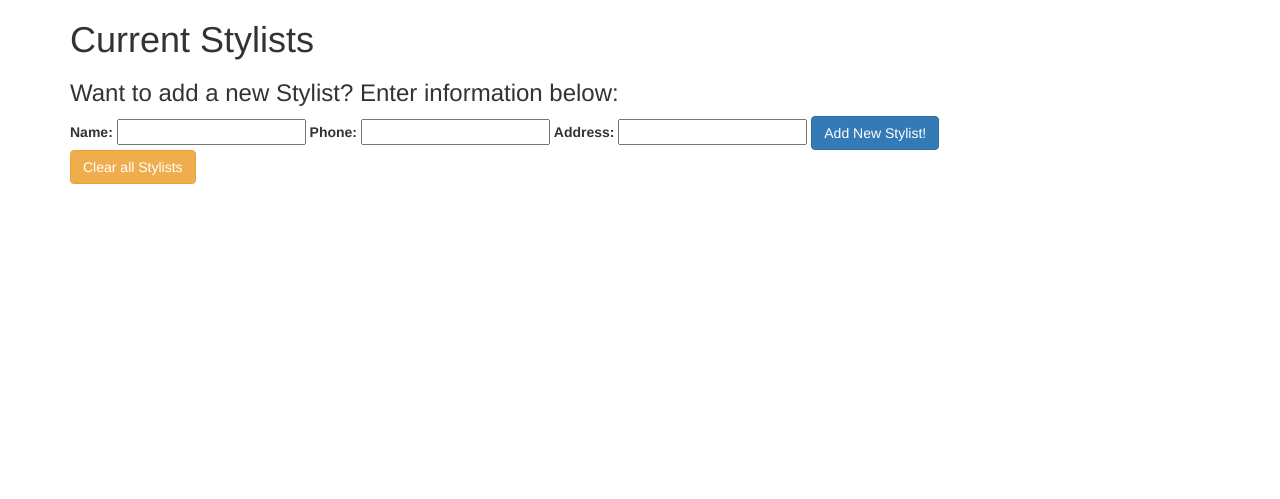
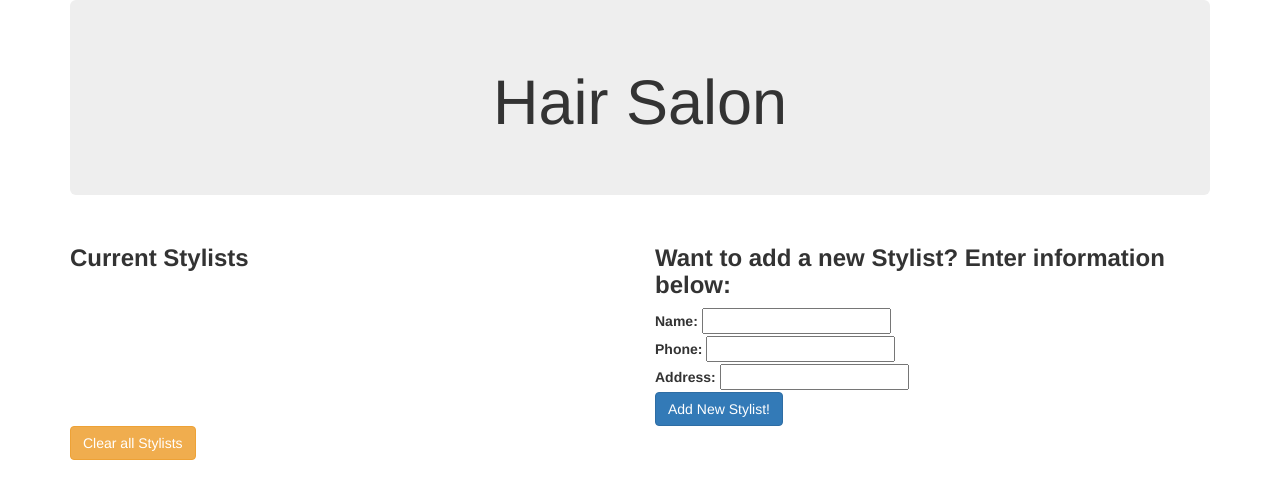
Before and after one commit to jeemb/hair-salon, a PHP site: template views/stylists.html.twig in a window 1280 px wide. Shown: the top 499 px of the page. Run offline with PHP 8.4, Linux system fonts and the light colour scheme; the template is opened without the code that fills it, so the values that code supplies are empty; some libraries are stand-ins or nearby versions.

Commit message:
add styling

```diff
--- a/app/app.php
+++ b/app/app.php
@@ -96,7 +96,7 @@
 
     $app->get("/client/{id}/edit", function($id) use ($app) {
         $client = Client::find($id);
-        return $app['twig']->render('client_edit.html.twig', array('client' => $client));
+        return $app['twig']->render('client_edit.html.twig', array('client' => $client, 'clients' =>Client::getAll()));
     });
 
     //deletes all clients for specific stylist
--- a/views/stylists.html.twig
+++ b/views/stylists.html.twig
@@ -2,11 +2,17 @@
 <html>
     <head>
         <link rel='stylesheet' href='https://maxcdn.bootstrapcdn.com/bootstrap/3.3.1/css/bootstrap.min.css'>
+        <link href="styles.css" rel="stylesheet" type="text/css">
         <title>Hair Salon</title>
     </head>
     <body>
         <div class="container">
-            <h1>Current Stylists</h1>
+            <div class="jumbotron">
+                <h1>Hair Salon</h1>
+            </div>
+            <div class="row">
+                <div class="col-md-6">
+                    <h3>Current Stylists</h3>
                     {% if stylists is not empty %}
                         <ul>
                             {% for stylist in stylists %}
@@ -18,20 +24,25 @@
                             {% endfor %}
                         </ul>
                     {% endif %}
+                </div>
 
+                <div class="col-md-6">
                     <h3>Want to add a new Stylist? Enter information below:</h3>
                     <form action='/stylists_add' method='post'>
                         <label for='name'>Name:</label>
                         <input id='name' name='name' type='name'>
+                        <br>
 
                         <label for='phone'>Phone:</label>
                         <input id='phone' name='phone' type='phone'>
-
+                        <br>
                         <label for='address'>Address:</label>
                         <input id='address' name='address' type='address'>
-
+                        <br>
                         <button type='submit' class='btn btn-primary'>Add New Stylist!</button>
                     </form>
+                </div>
+            </div>
 
             <form action="/delete_stylists" method="post">
                 <button type='submit' class='btn btn-warning'>Clear all Stylists</button>
--- /dev/null
+++ b/web/styles.css
@@ -0,0 +1,16 @@
+h1 {
+    text-align: center;
+}
+
+h3 {
+    font-weight: bold;
+}
+
+li {
+    font-weight: bold;
+}
+
+button {
+    padding-top: 50px;
+    padding-bottom: 50px;
+}
```
Also changed, not shown: views/client_edit.html.twig (+9 -0 lines), views/stylists_id.html.twig (+14 -7 lines), views/stylists_id_edit.html.twig (+10 -0 lines). Lines whose indentation alone changed are shown as unchanged.
